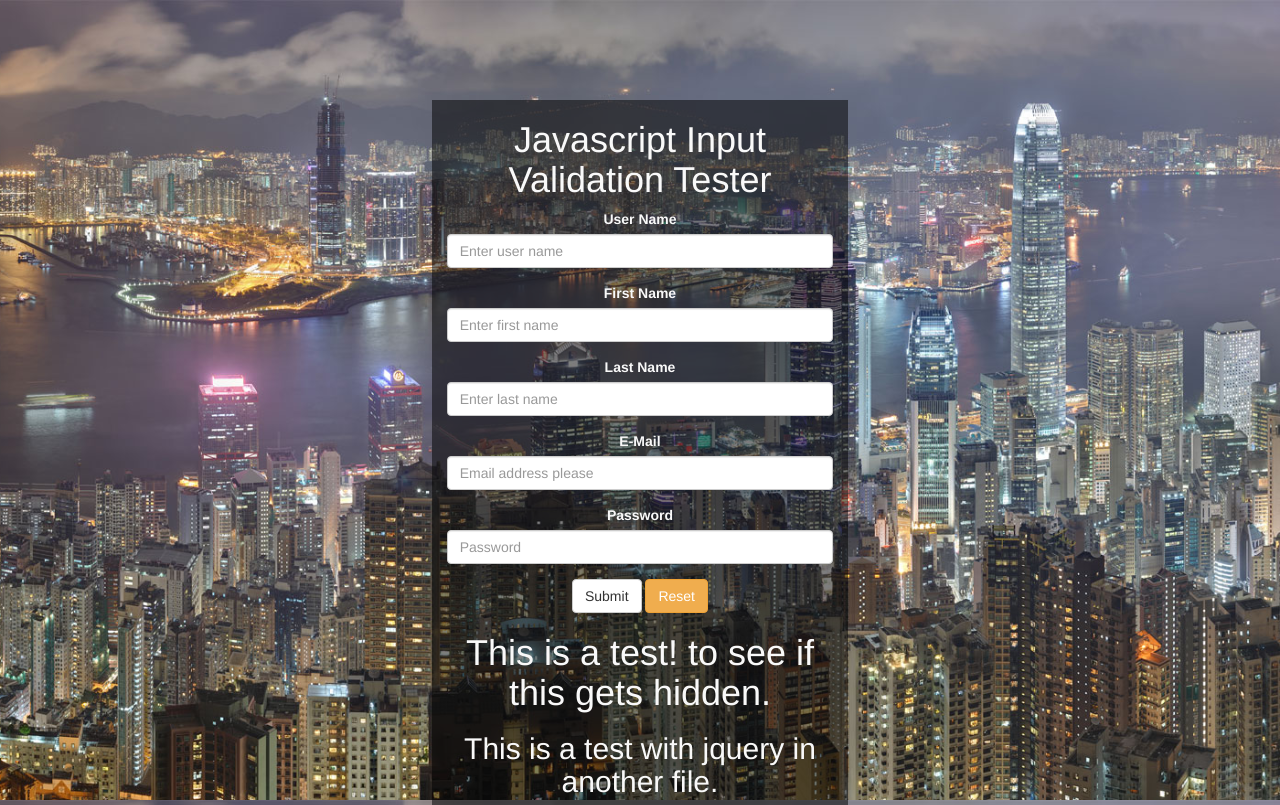
After one commit to nbkm8y5/Tester-Site, a PHP site: page /jquery_tester.html in a window 1280 px wide. The commit adds this page. Shown: the top 805 px of the page. Run offline with PHP 8.4, Linux system fonts and the light colour scheme; a stand-in replaces the project's code that opens the database connection; some libraries are stand-ins or nearby versions.

Commit message:
More changes to test Jquery at this point

```diff
--- /dev/null
+++ b/css/jquery.css
@@ -0,0 +1,32 @@
+#main_section{
+    position: relative;
+}
+
+#slide_show {
+    background: url("../images/Hong_Kong_Night_Skyline-reduced.jpg"), url("../images/new_york_skyline-wide.jpg") no-repeat fixed;
+
+    -webkit-background-size: cover;
+    -moz-background-size: cover;
+    -o-background-size: cover;
+    background-size: cover;
+    min-height: 1000px;
+    position: absolute;
+    top: 0;
+    left: 0;
+    width: 100%;
+    height: 100%;
+}
+#slide_show_form {
+    position: absolute;
+    top: 100px;
+    left: 0;
+    z-index: 10;
+    width: 100%;
+    height: 100%;
+}
+
+
+#form_box {
+    color: #f9f9f9;
+    background-color: rgba(0,0,0,0.5);
+}
--- a/index.php
+++ b/index.php
@@ -120,6 +120,7 @@ if (isset($_POST)) {
                 <h4><a href="php/captcha_tester.php">Captcha Tester</a></h4>
                 <h4><a href="form_tester.php">Javascript Input Validation</a></h4>
                 <h4><a href="html_five_tester.php">HTML 5 Tester</a></h4>
+                <h4><a href="jquery_tester.html">Jquery Tester</a></h4>
             </div>
         </div>
 
--- /dev/null
+++ b/jquery_tester.html
@@ -0,0 +1,73 @@
+<!DOCTYPE html>
+<html lang="en">
+<head>
+    <meta charset="UTF-8">
+    <meta http-equiv="X-UA-Compatible" content="IE=edge">
+    <meta name="viewport" content="width=device-width, initial-scale=1">
+    <title>JQuery Tester</title>
+    <!-- Latest compiled and minified CSS -->
+    <link rel="stylesheet" href="https://maxcdn.bootstrapcdn.com/bootstrap/3.3.5/css/bootstrap.min.css">
+    <!-- Bootstrap -->
+    <link href="css/bootstrap.min.css" rel="stylesheet">
+    <link href="css/jquery.css" rel="stylesheet">
+
+    <!-- HTML5 shim and Respond.js for IE8 support of HTML5 elements and media queries -->
+    <!-- WARNING: Respond.js doesn't work if you view the page via file:// -->
+    <!--[if lt IE 9]>
+    <script src="https://oss.maxcdn.com/html5shiv/3.7.2/html5shiv.min.js"></script>
+    <script src="https://oss.maxcdn.com/respond/1.4.2/respond.min.js"></script>
+    <![endif]-->
+    <script src="https://ajax.googleapis.com/ajax/libs/jquery/1.11.3/jquery.min.js"></script>
+    <script src="js/jquery.js"></script>
+</head>
+<body>
+<section id="main_section">
+<div id="slide_show"></div>
+    <div id="slide_show_form" class="container">
+        <div class="col-md-offset-4 col-md-4 text-center" id="form_box">
+            <h1>Javascript Input Validation Tester</h1>
+
+            <form>
+                <div class="form-group">
+                    <label for="userName">User Name</label>
+                    <input type="text" class="form-control" id="userName" name="user_name" placeholder="Enter user name"
+                           value="" required onchange="">
+                    <h6 id="userNameResponse"></h6>
+                </div>
+                <div class="form-group">
+                    <label for="firstName">First Name</label>
+                    <input type="text" class="form-control" id="firstName" name="first_name" placeholder="Enter first name"
+                           value="" required>
+                    <h6 id="firstNameResponse"></h6>
+                </div>
+                <div class="form-group">
+                    <label for="lastName">Last Name</label>
+                    <input type="text" class="form-control" id="lastName" name="last_name" placeholder="Enter last name"
+                           value="" required>
+                    <h6 id="lastNameResponse"></h6>
+                </div>
+                <div class="form-group">
+                    <label for="email">E-Mail</label>
+                    <input type="email" class="form-control" id="email" name="email" placeholder="Email address please"
+                           value="" required>
+                    <h6 id="emailResponse"></h6>
+                </div>
+                <div class="form-group">
+                    <label for="password">Password</label>
+                    <input type="password" class="form-control" id="password" name="password" placeholder="Password"
+                           value="" required>
+                    <h6 id="passwordResponse"></h6>
+                </div>
+                <button type="submit" class="btn btn-default">Submit</button>
+                <button type="reset" class="btn btn-warning">Reset</button>
+            </form>
+            <h1>This is a test! to see if this gets hidden.</h1>
+            <h2>This is a test with jquery in another file.</h2>
+            <img class="img-responsive" src="images/Marker.svg" alt="marker">
+            <h2 id="h5_id_test">This is a test to hide based on id.</h2>
+            <h2 class="h5_class_test">This is a test to hide based on class.</h2>
+        </div>
+    </div>
+</section>
+</body>
+</html>
--- /dev/null
+++ b/js/jquery.js
@@ -0,0 +1,50 @@
+/**
+ * Created by nbkm8y5 on 9/24/15.
+ */
+/*
+ JQUERY
+ */
+
+//Everything inside here will load with no problems
+var mainFunction = function () {
+
+    $("h2").click(function () {
+        $(this).hide();
+    });
+
+    $("#h5_id_test").click(function () {
+            $(this).hide();
+        }
+    );
+
+    $(".h5_class_test").click(function () {
+        $(this).hide();
+    });
+
+    $("h1").click(function () {
+        $(this).hide();
+    });
+    $("img").click(function () {
+        $(this).hide();
+    });
+
+    $("#userName").change(function () {
+
+        var goodUserNamePattern = /[^0123456789abcdefghijklmnopqrstuvwxyz.]/ig;
+        var userName = $(this).val();
+
+            if (goodUserNamePattern.test(userName)) {
+                $("#userNameResponse").text("Please enter numbers, letters or periods only.");
+            }
+
+            if (userName.length < 6 || userName.length > 12) {
+                $("#userNameResponse").text("Please keep username at least 6 characters and at most 12 characters.");
+            }
+    });
+
+    $("#slide_show").fadeOut(2500).fadeIn(2500, function(){
+        alert("Callback example only until fadeIn() was complete")});
+};
+
+//You do not have to add the function with parenthesis, just the name.
+$(document).ready(mainFunction);
```
Also changed, not shown: css/style.css (+0 -8 lines), images/Hong_Kong_Night_Skyline-reduced.jpg (added), images/new_york_skyline-wide.jpg (added), js/source_code.js (line endings or trailing spaces).
